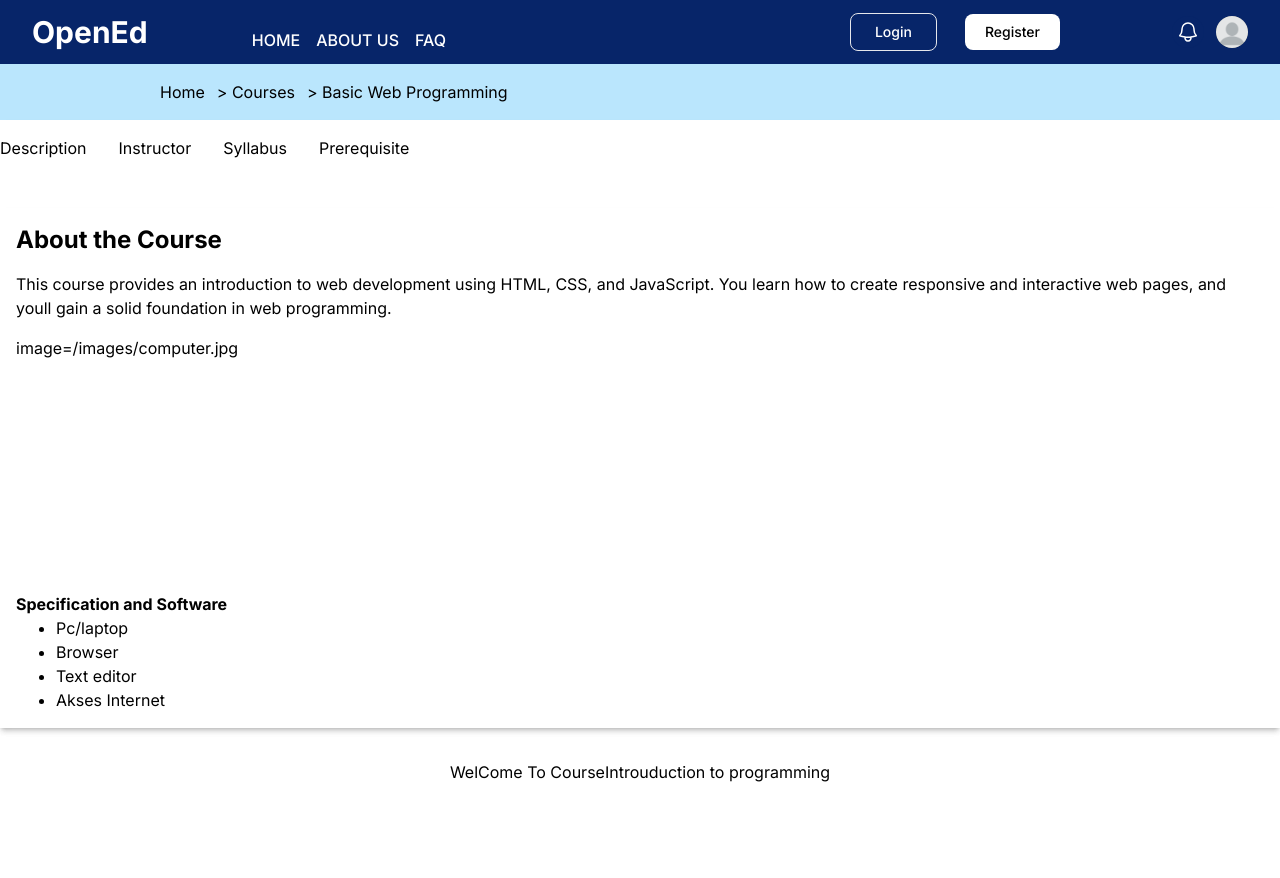
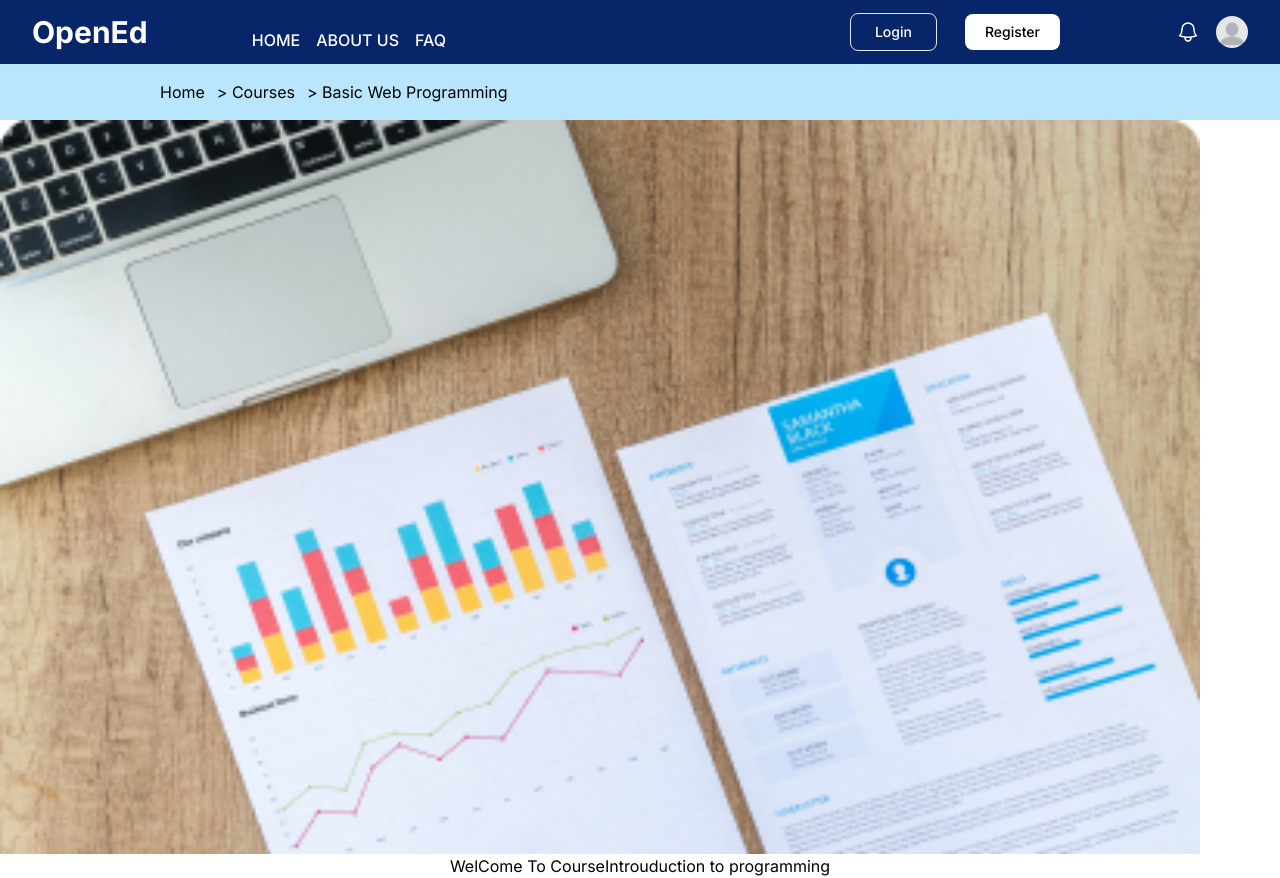
Before and after one commit to Xanvia/MOOC-IT-Center-UOP, a Next.js app in the folder frontend/: page /courses/1 in a window 1280 px wide. Before the commit the page ends 800 px from the top, so only its background shows below. Built offline with nearby package versions, Linux system fonts and the light colour scheme; no server answers.

Commit message:
feat: add big image

```diff
--- /dev/null
+++ b/frontend/src/components/Course/CourseCard/CourseHome/CourseBigImage.tsx
@@ -0,0 +1,22 @@
+import React from "react";
+import Image from "next/image";
+
+interface CourseImageProps {
+    title: string;
+    description: string;
+    image: string;
+}
+
+const CourseBigImage: React.FC<CourseImageProps> = ({
+    title,
+    image,
+}) => {
+    return (
+        <div>
+            <Image src={image} alt={title} width={1200} height={200} />
+
+        </div>
+    );
+    };
+
+export default CourseBigImage;
--- a/frontend/src/components/Course/CourseCard/CourseHome/CourseDescriptionHeader.tsx
+++ b/frontend/src/components/Course/CourseCard/CourseHome/CourseDescriptionHeader.tsx
@@ -1,6 +1,6 @@
 import React from "react";
 import Breadcrumb from '../CourseHome/Breadcrumb';
-import Image from "next/image";
+import CourseBigImage from "./CourseBigImage";
 
 interface BreadcrumbItem {
   breadcrumb: string;
@@ -13,76 +13,20 @@ const breadcrumbs: BreadcrumbItem[] = [
   { breadcrumb: '> Basic Web Programming', href: '/courses/1' },
 ];
 
-const computer = "/images/computer.jpg";
+const course3 = "/images/course3.png";
 
 const CourseHeader: React.FC = () => {
   return (
     <>
       <Breadcrumb breadcrumbs={breadcrumbs}/>
-      <div className="bg-white shadow-md">
-        <div className="container mx-auto">
-          <nav className="flex space-x-8 py-4">
-            <a
-              href="#"
-              className="hover:text-blue-500 tab-link"
-              data-tab="description"
-            >
-              Description
-            </a>
-            <a
-              href="#"
-              className="hover:text-blue-500 tab-link"
-              data-tab="instructor"
-            >
-              Instructor
-            </a>
-            <a
-              href="#"
-              className="hover:text-blue-500 tab-link"
-              data-tab="syllabus"
-            >
-              Syllabus
-            </a>
-            <a
-              href="#"
-              className="hover:text-blue-500 tab-link"
-              data-tab="prerequisite"
-            >
-              Prerequisite
-            </a>
-          </nav>
-        </div>
+      <div className = "">
+      <CourseBigImage
+            title="Digital Marketing"
+            description="Material on beginner marketing strategies and concepts"
+            image={course3}
+          />
+      </div>
 
-        <div className="container mx-auto my-8 p-4 bg-white shadow-md">
-          {/* Description Content */}
-          <div>
-            <div id="description" className="tab-content active">
-              <h2 className="text-2xl font-bold mb-4">About the Course</h2>
-              <p className="mb-4">
-                This course provides an introduction to web development using
-                HTML, CSS, and JavaScript. You learn how to create responsive
-                and interactive web pages, and youll gain a solid foundation in
-                web programming.
-              </p>
-            </div>
-
-            <div className="w-full h-64 bg-white">
-              image={computer}
-              {/* Add image */}
-            </div>
-
-            <div>
-              <ul className="list-disc">
-                <h1 className="font-bold">Specification and Software</h1>
-                <li className="ml-10">Pc/laptop</li>
-                <li className="ml-10">Browser</li>
-                <li className="ml-10">Text editor</li>
-                <li className="ml-10">Akses Internet</li>
-              </ul>
-            </div>
-          </div>
-        </div>
-      </div>
     </>
   );
 };
```
